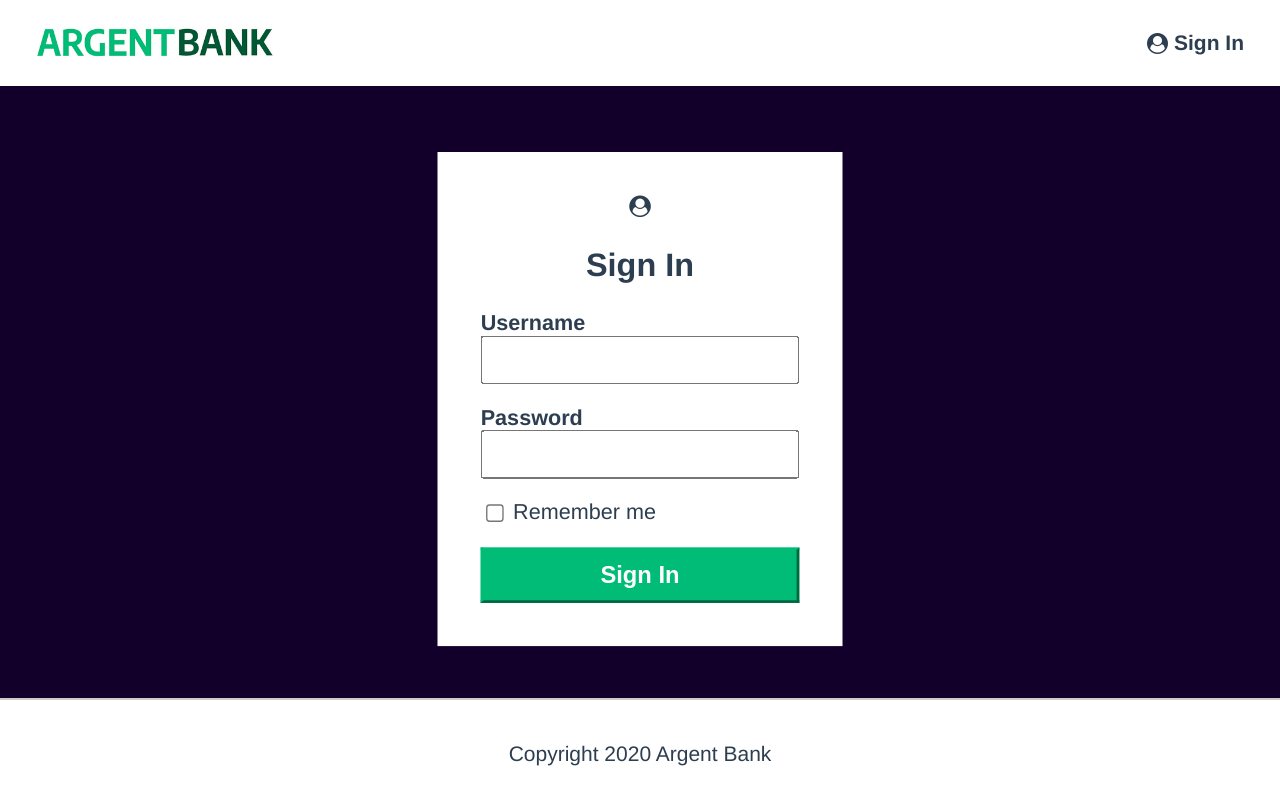
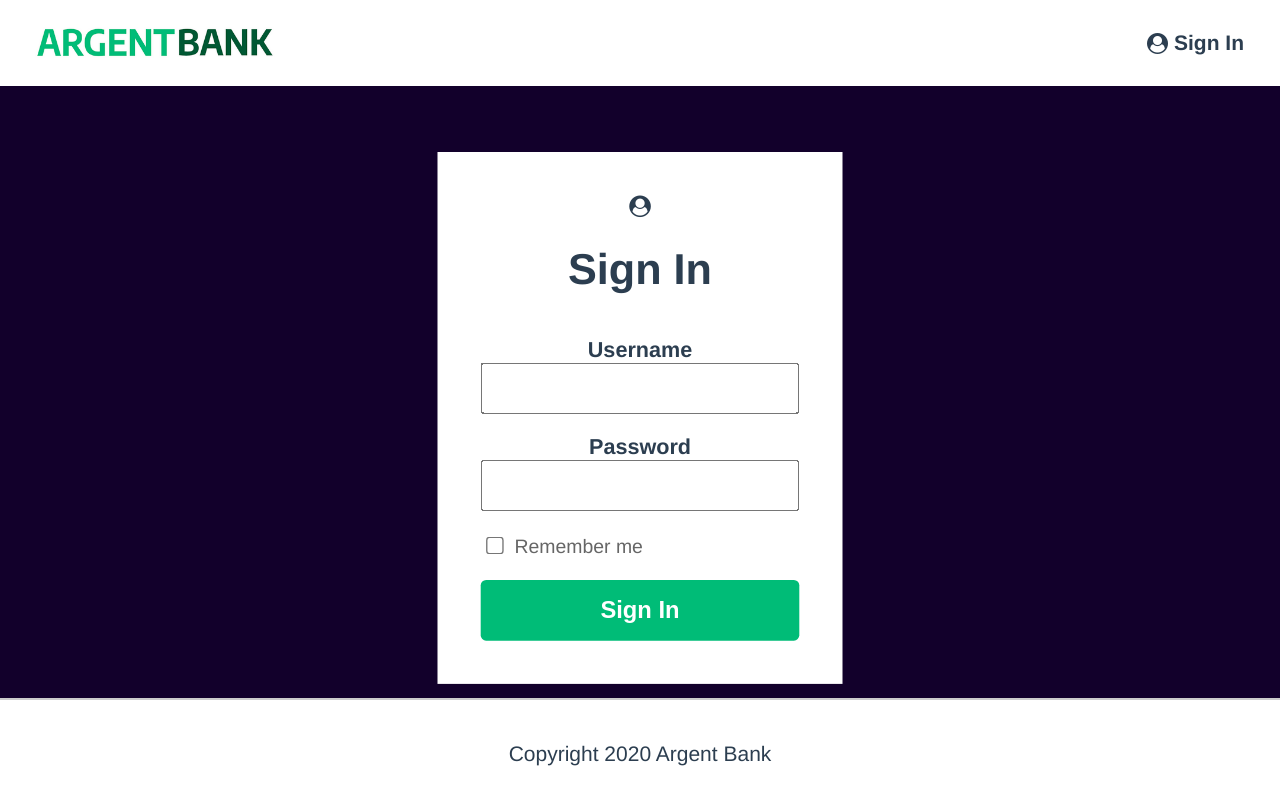
Before and after one commit to anthonypin0169/OpenClassroomsProject10, a React (Vite) app in the folder front/: page /login in a window 1280 px wide. Built offline with nearby package versions, Linux system fonts and the light colour scheme.

Commit message:
logique de connexion utilisateur instauré

```diff
--- a/front/package.json
+++ b/front/package.json
@@ -10,8 +10,10 @@
     "preview": "vite preview"
   },
   "dependencies": {
+    "@reduxjs/toolkit": "^2.11.2",
     "react": "^19.2.4",
     "react-dom": "^19.2.4",
+    "react-redux": "^9.2.0",
     "react-router-dom": "^7.14.1"
   },
   "devDependencies": {
--- a/front/src/App.jsx
+++ b/front/src/App.jsx
@@ -1,9 +1,10 @@
 import { BrowserRouter, Routes, Route } from "react-router-dom"
-  import Header from './components/header/header'
-  import Footer from './components/footer/footer'
-  import Home from './pages/home/home'
-  import SignIn from './pages/sign-in/sign-in'
-  import User from './pages/user/user'
+import Header from './components/header/header'
+import Footer from './components/footer/footer'
+import Home from './pages/home/home'
+import SignIn from './pages/sign-in/sign-in'
+import User from './pages/user/user'
+import ProtectedRoute from "./store/protectedRoute"
 
   function App() {
     return (
@@ -12,7 +13,11 @@ import { BrowserRouter, Routes, Route } from "react-router-dom"
         <Routes>
           <Route path="/" element={<Home />} />
           <Route path="/login" element={<SignIn />} />
-          <Route path="/profile" element={<User />} />
+          <Route path="/profile" element={
+            <ProtectedRoute>
+              <User />
+            </ProtectedRoute>
+          } />
         </Routes>
         <Footer />
       </BrowserRouter>
--- a/front/src/main.jsx
+++ b/front/src/main.jsx
@@ -1,10 +1,14 @@
 import { StrictMode } from 'react'
 import { createRoot } from 'react-dom/client'
+import { Provider } from "react-redux"
+import Store from "./store/store.jsx"
 import './main.css'
 import App from './App.jsx'
 
 createRoot(document.getElementById('root')).render(
   <StrictMode>
-    <App />
+    <Provider store = { Store }>
+      <App />
+    </Provider>
   </StrictMode>,
 )
--- a/front/src/pages/home/home.jsx
+++ b/front/src/pages/home/home.jsx
@@ -21,7 +21,7 @@ export default function Home () {
                 <div className="features__item">
                     <img
                         src={iconChat}
-                        alt="Chat Icon"
+                        alt="Chat icon"
                         className="features__item--icon"
                         />
                     <h3 className="features__item--title">You are our #1 priority</h3>
@@ -34,7 +34,7 @@ export default function Home () {
                 <div className="features__item">
                     <img
                         src={iconMoney}
-                        alt="Chat Icon"
+                        alt="Money icon"
                         className="features__item--icon"
                     />
                     <h3 className="features__item--title">More savings means higher rates</h3>
@@ -46,7 +46,7 @@ export default function Home () {
                 <div className="features__item">
                     <img
                         src={iconSecurity}
-                        alt="Chat Icon"
+                        alt="Security icon"
                         className="features__item--icon"
                     />
                     <h3 className="features__item--title">Security you can trust</h3>
--- a/front/src/pages/sign-in/sign-in.jsx
+++ b/front/src/pages/sign-in/sign-in.jsx
@@ -1,30 +1,71 @@
+import { useDispatch, useSelector } from 'react-redux'
+import { loginUser } from '../../store/authSlice.jsx'
 import "./sign-in.scss"
 
-export default function SignIn () {
-    return(
+export function SignIn() {
+  const dispatch = useDispatch()
+  const { isLoading, error } = useSelector((state) => state.auth)
+
+  const handleSubmit = (e) => {
+    e.preventDefault()
+
+    const credentials = {
+      email: e.target.email.value,
+      password: e.target.password.value
+    }
+    dispatch(loginUser(credentials))
+  }
+
+  return (
     <main className="main bg-dark">
-            <section className="sign-in__content">
-                <i className="fa fa-user-circle sign-in__content--icon"></i>
-                <h1>Sign In</h1>
+      <form className="sign-in__content" onSubmit={handleSubmit}>
+        <i className="fa fa-user-circle sign-in__icon"></i>
+        <h1 className="sign-in__title">Sign In</h1>
 
-                <form>
-                    <div className="input-wrapper">
-                        <label htmlFor="username">Username</label>
-                        <input type="text" id="username" />
+        {error && <div className="sign-in__error">{error}</div>}
+
+        <div className="sign-in__input-wrapper">
+            <label className="sign-in__label" htmlFor="email">Username</label>
+            <input
+              className="sign-in__input"
+              type="email"
+              id="email"
+              name="email"
+              required
+              aria-required="true"
+              aria-describedby={error ? "email-error" : undefined}
+            />
         </div>
-                    <div className="input-wrapper">
-                        <label htmlFor="password">Password</label>
-                        <input type="password" id="password" />
+
+        <div className="sign-in__input-wrapper">
+            <label className="sign-in__label" htmlFor="password">Password</label>
+            <input
+              className="sign-in__input"
+              type="password"
+              id="password"
+              name="password"
+              required
+              aria-required="true"
+              minLength="6"
+              aria-describedby={error ? "password-error" : undefined}
+            />
         </div>
-                    <div className="input-remember">
-                        <input type="checkbox" id="remember-me" />
-                        <label htmlFor="remember-me"
-                        >Remember me</label>
+
+        <div className="sign-in__remember">
+            <input className="sign-in__checkbox" type="checkbox" id="remember-me" />
+            <label className="sign-in__remember-label" htmlFor="remember-me">Remember me</label>
         </div>
-                    <button className="sign-in__content--button">Sign In</button>
+
+        <button
+          className="sign-in__button"
+          type="submit"
+          disabled={isLoading}
+        >
+          {isLoading ? 'Chargement...' : 'Sign In'}
+        </button>
       </form>
-
-            </section>
     </main>
   )
 }
+
+export default SignIn
--- a/front/src/pages/sign-in/sign-in.scss
+++ b/front/src/pages/sign-in/sign-in.scss
@@ -6,30 +6,86 @@
     padding: 2rem;
     transform: scale(1.35);
     transform-origin: top center;
-    &--button {
+    .sign-in__icon {
+        display: block;
+        text-align: center;
+        font-size: 1rem;
+        margin-bottom: 1rem;
+        color: #2c3e50;
+    }
+    .sign-in__title {
+        text-align: center;
+        font-size: 2rem;
+        font-weight: bold;
+        margin-bottom: 2rem;
+        color: #2c3e50;
+    }
+    .sign-in__error {
+        color: #ff0000;
+        background-color: #ffe6e6;
+        padding: 8px 12px;
+        border-radius: 4px;
+        margin-bottom: 16px;
+        border: 1px solid #ffcccc;
+        font-size: 0.9rem;
+    }
+    .sign-in__input-wrapper {
+        margin-bottom: 16px;
+    }
+    .sign-in__label {
+        display: block;
+        font-weight: bold;
+        color: #2c3e50;
+    }
+    .sign-in__input {
+        width: 100%;
+        padding: 8px 12px;
+        font-size: 1rem;
+        box-sizing: border-box;
+        &:focus {
+            box-shadow: 0 0 0 2px rgba(0, 188, 119, 0.2);
+        }
+    }
+    .sign-in__remember {
+        display: flex;
+        align-items: center;
+        margin-bottom: 16px;
+    }
+    .sign-in__checkbox {
+        margin-right: 8px;
+    }
+    .sign-in__remember-label {
+        font-size: 0.9rem;
+        color: #666;
+    }
+    .sign-in__button {
         display: block;
         width: 100%;
-        padding: 8px;
+        padding: 12px;
         font-size: 1.1rem;
         font-weight: bold;
         margin-top: 1rem;
-        border-color: #00bc77;
+        border: none;
+        border-radius: 4px;
         background-color: #00bc77;
         color: #fff;
-    }
-    &--icon {
-        font-size: inherit;
+        cursor: pointer;
+        transition: background-color 0.2s;
+        &:hover:not(:disabled) {
+            background-color: #009e66;
+        }
+        &:disabled {
+            background-color: #ccc;
+            cursor: not-allowed;
+        }
     }
 }
+
 @media (max-width: 768px) {
     .sign-in__content {
-
         margin: 50px auto 80px auto;
         padding: 2rem;
         transform: scale(1);
         transform-origin: top center;
-        &--button {
-            margin-top: 1rem;
-        }
     }
 }
--- /dev/null
+++ b/front/src/store/authSlice.jsx
@@ -0,0 +1,68 @@
+import { createSlice } from '@reduxjs/toolkit'
+import { createAsyncThunk } from '@reduxjs/toolkit'
+
+export const loginUser = createAsyncThunk(
+  'auth/login',
+  async (credentials, { rejectWithValue }) => {
+    try {
+      const response = await fetch('http://localhost:3001/api/v1/user/login', {
+        method: 'POST',
+        headers: { 'Content-Type': 'application/json' },
+        body: JSON.stringify(credentials)
+      })
+
+      if (!response.ok) {
+        throw new Error('Identifiants incorrects')
+      }
+      const data = await response.json()
+      localStorage.setItem('token', data.body.token)
+      return data.body
+    } catch (error) {
+      return rejectWithValue(error.message)
+    }
+  }
+)
+
+const initialState = {
+  user: null,
+  token: null,
+  isAuthenticated: false,
+  isLoading: false,
+  error: null
+}
+
+const authSlice = createSlice({
+  name: 'auth',
+  initialState,
+  reducers: {
+
+    logout: (state) => {
+      state.user = null
+      state.token = null
+      state.isAuthenticated = false
+    },
+    clearError: (state) => {
+      state.error = null
+    }
+  },
+  extraReducers: (builder) => {
+    builder
+      .addCase(loginUser.pending, (state) => {
+        state.isLoading = true
+        state.error = null
+      })
+      .addCase(loginUser.fulfilled, (state, action) => {
+        state.isLoading = false
+        state.isAuthenticated = true
+        state.token = action.payload.token
+        state.user = action.payload.user
+      })
+      .addCase(loginUser.rejected, (state, action) => {
+        state.isLoading = false
+        state.error = action.payload
+      })
+  }
+})
+
+export const { logout, clearError } = authSlice.actions
+export default authSlice.reducer
--- /dev/null
+++ b/front/src/store/protectedRoute.jsx
@@ -0,0 +1,16 @@
+import { useSelector } from 'react-redux'
+import { Navigate } from 'react-router-dom'
+
+export function ProtectedRoute({ children }) {
+  const { isAuthenticated } = useSelector((state) => state.auth)
+
+  const token = localStorage.getItem('token')
+
+  if (!isAuthenticated && !token) {
+    return <Navigate to="/login" replace />
+  }
+
+  return children
+}
+
+export default ProtectedRoute
--- /dev/null
+++ b/front/src/store/store.jsx
@@ -0,0 +1,10 @@
+import { configureStore } from "@reduxjs/toolkit"
+import authReducer from "./authSlice.jsx"
+
+const Store = configureStore({
+    reducer : {
+        auth : authReducer
+    }
+})
+
+export default Store
```
Also changed, not shown: front/src/pages/user/user.jsx (+35 -25 lines), 1 other file (tests, documents, lock files or other folders). Lines whose indentation alone changed are shown as unchanged.
